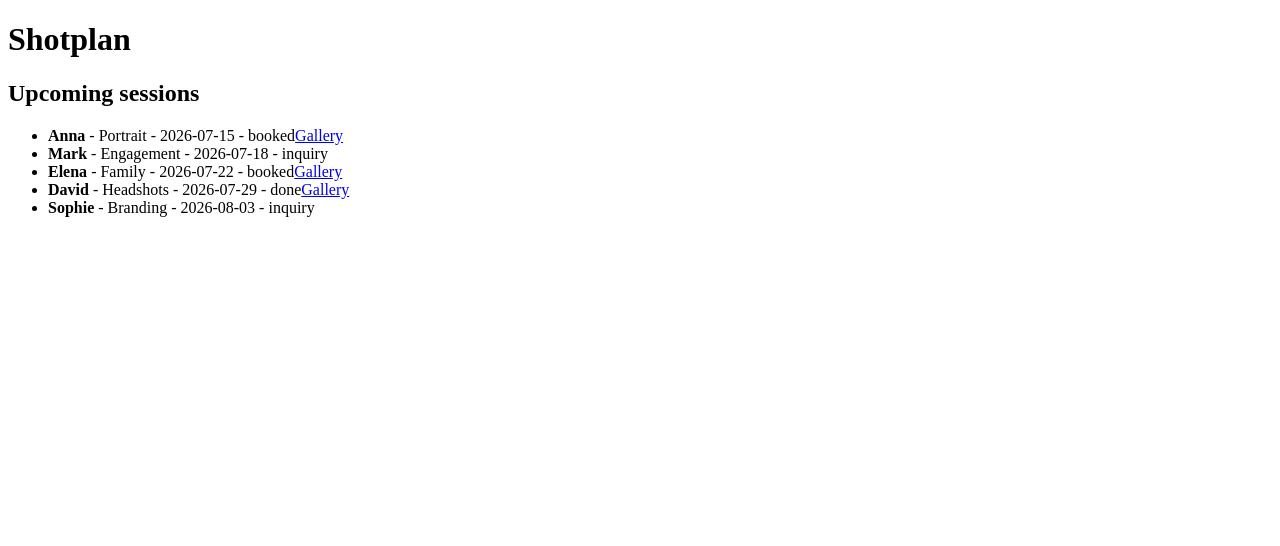
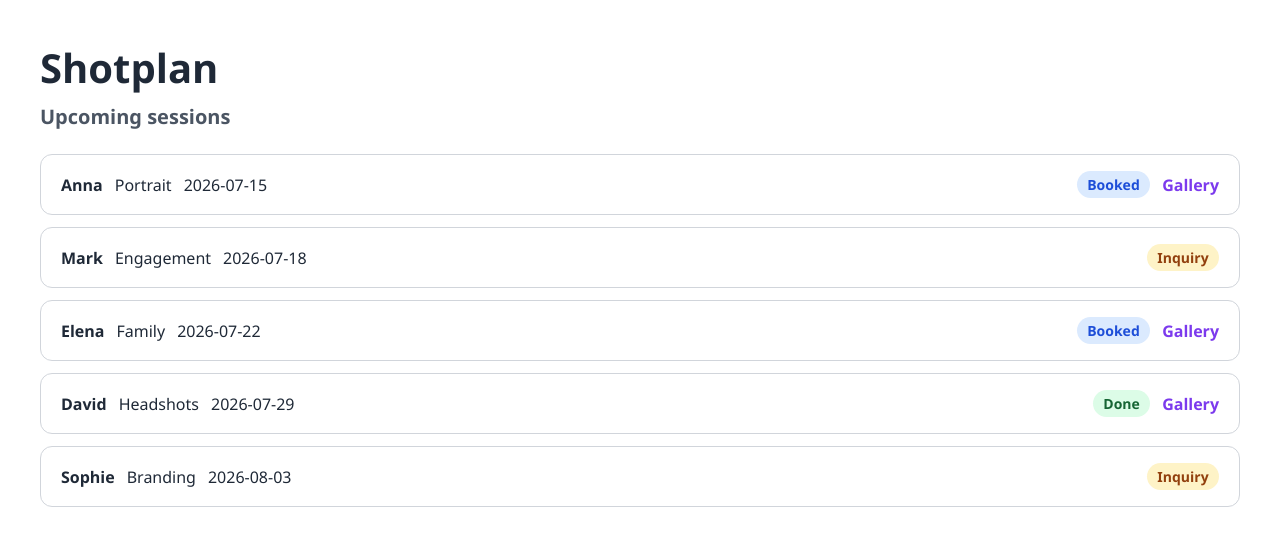
Before and after one commit to captaaint/shotplan, an Angular app: page / in a window 1280 px wide. Shown: the top 546 px of the page. Built offline with nearby package versions, Linux system fonts and the light colour scheme.

Commit message:
feat: enhance session list styling and structure

```diff
--- a/src/app/app.html
+++ b/src/app/app.html
@@ -1,16 +1,26 @@
 <h1>{{ title() }}</h1>
 <h2>Upcoming sessions</h2>
 
-<ul>
+<ul class="session-list">
   @for (session of sessions(); track session.id) {
-    <li>
-      <strong>{{ session.clientName }}</strong>
-      <span> - {{ session.type }}</span>
-      <span> - {{ session.date | date: 'yyyy-MM-dd' }}</span>
-      <span> - {{ session.status }}</span>
+    <li class="session-row">
+      <div class="session-main">
+        <strong>{{ session.clientName }}</strong>
+        <span>{{ session.type }}</span>
+        <span>{{ session.date | date: 'yyyy-MM-dd' }}</span>
+      </div>
+
+      <span
+        class="status-badge"
+        [class.status-inquiry]="session.status === 'inquiry'"
+        [class.status-booked]="session.status === 'booked'"
+        [class.status-done]="session.status === 'done'"
+      >
+        {{ session.status }}
+      </span>
 
       @if (session.galleryUrl) {
-        <a [href]="session.galleryUrl">Gallery</a>
+        <a class="gallery-link" [href]="session.galleryUrl">Gallery</a>
       }
     </li>
   } @empty {
--- a/src/app/app.scss
+++ b/src/app/app.scss
@@ -0,0 +1,80 @@
+:host {
+  display: block;
+  padding: 2rem;
+  font-family: 'Segoe UI', sans-serif;
+  color: #1f2937;
+}
+
+h1 {
+  margin: 0 0 0.5rem;
+  font-size: 2.5rem;
+}
+
+h2 {
+  margin: 0 0 1.5rem;
+  font-size: 1.25rem;
+  font-weight: 600;
+  color: #4b5563;
+}
+
+.session-list {
+  list-style: none;
+  margin: 0;
+  padding: 0;
+  display: grid;
+  gap: 0.75rem;
+}
+
+.session-row {
+  display: flex;
+  align-items: center;
+  gap: 0.75rem;
+  flex-wrap: wrap;
+  padding: 1rem 1.25rem;
+  border: 1px solid #d1d5db;
+  border-radius: 0.75rem;
+  background: #ffffff;
+}
+
+.session-main {
+  display: flex;
+  align-items: center;
+  gap: 0.75rem;
+  flex-wrap: wrap;
+  flex: 1 1 auto;
+}
+
+.status-badge {
+  display: inline-flex;
+  align-items: center;
+  padding: 0.25rem 0.65rem;
+  border-radius: 999px;
+  font-size: 0.875rem;
+  font-weight: 600;
+  text-transform: capitalize;
+}
+
+.status-inquiry {
+  background: #fef3c7;
+  color: #92400e;
+}
+
+.status-booked {
+  background: #dbeafe;
+  color: #1d4ed8;
+}
+
+.status-done {
+  background: #dcfce7;
+  color: #166534;
+}
+
+.gallery-link {
+  color: #7c3aed;
+  font-weight: 600;
+  text-decoration: none;
+}
+
+.gallery-link:hover {
+  text-decoration: underline;
+}
```
